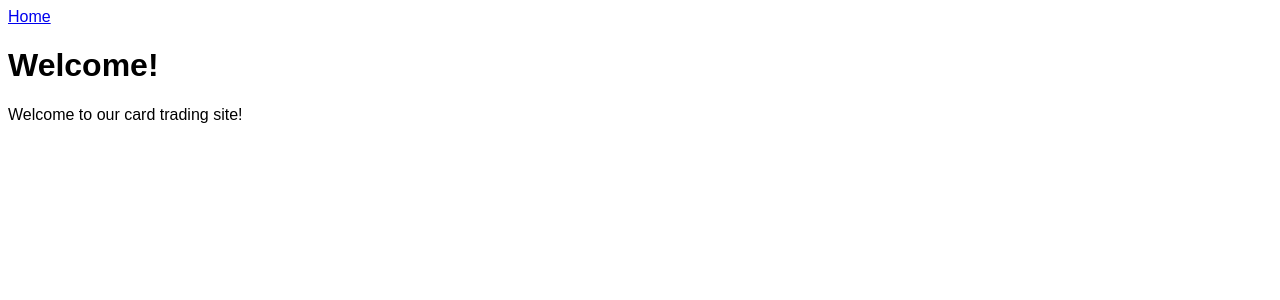
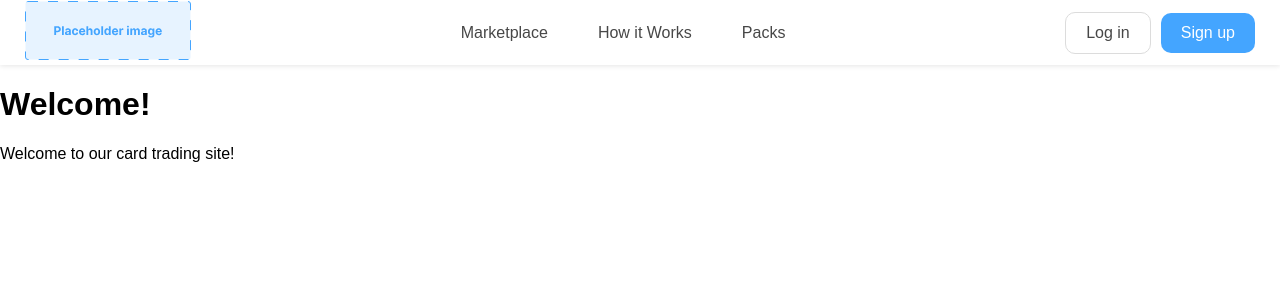
Before and after one commit to 23640118/AgileWebDev, a Flask app: page / in a window 1280 px wide. Shown: the top 300 px of the page. Run offline with Flask 3, Linux system fonts and the light colour scheme.

Commit message:
header template and page routing

```diff
--- a/app/routes.py
+++ b/app/routes.py
@@ -5,3 +5,19 @@ from app import app
 @app.route('/index')
 def index():
     return render_template('index.html', title='Home')
+
+@app.route('/how_it_works')
+def rules():
+    return render_template('rules.html', title='How it works')
+
+@app.route('/packs')
+def packs():
+    return render_template('packs.html', title='Packs')
+
+@app.route('/login')
+def login():
+    return render_template('login.html', title='Log in')
+
+@app.route('/signup')
+def signup():
+    return render_template('signup.html', title='Sign up')
--- a/app/static/css/style.css
+++ b/app/static/css/style.css
@@ -1,3 +1,79 @@
 * {
     font-family: Arial, Helvetica, sans-serif;
 }
+
+body {
+    padding: 0px;
+    margin: 0px;
+}
+
+#header {
+    height: 65px;
+    background-color: rgb(255, 255, 255);
+    box-shadow: 0 1px 5px rgba(0, 0, 0, 0.1);
+    display: flex;
+    flex-direction: row;
+    align-items: center;
+    justify-content: space-between;
+    padding: 0px 25px;
+}
+
+
+#nav{
+    height: 100%;
+    display: flex;
+    flex-direction: row;
+    list-style-type: none;
+    margin: 0px;
+    align-items: center;
+}
+
+.nav-btn {
+    height: 100%;
+    color: rgb(71, 71, 71);
+    text-decoration: none;
+    padding: 0px 20px;
+    margin: 0px 5px;
+    align-content: center;
+}
+
+.nav-btn:hover {
+    background-color: rgb(248, 248, 248);
+}
+
+.nav-btn:active {
+    text-decoration: none;
+    color: rgb(71, 71, 71);
+}
+
+#auth{
+    display: flex;
+    flex-direction: row;
+    list-style-type: none;
+    margin: 0px;
+    align-items: center;
+}
+
+.btn {
+    text-decoration: none;
+    height: 40px;
+    border-radius: 10px;
+    font-weight:400;
+    font-size: 16px;
+    padding: 0px 20px;
+    align-content: center;
+}
+
+.primary-btn {
+    border: 1px solid rgb(220 220 220);
+    color: rgb(71, 71, 71);
+}
+
+.secondary-btn {
+    color: white;
+    background-color: rgb(68 165 255);
+}
+
+#auth .btn {
+    margin-left: 10px;
+}
--- a/app/templates/base.html
+++ b/app/templates/base.html
@@ -11,7 +11,20 @@
     </head>
     <body>
         <div id="header">
-            <a href="/index">Home</a>
+            <a href="/index"><img src="../static/img/logo.svg"></a>
+
+            <div id="nav">
+                <a href="/index" class="nav-btn">Marketplace</a>
+                <a href="/how_it_works" class="nav-btn">How it Works</a>
+                <a href="/packs" class="nav-btn">Packs</a>
+
+            </div>
+
+            <div id="auth">
+                <a href="/login" class="btn primary-btn">Log in</a>
+                <a href="/signup" class="btn secondary-btn">Sign up</a>
+            </div>
+
         </div>
         {% block content %}{% endblock %}
     </body>
```
Also changed, not shown: app/templates/login.html (added, +9 -0 lines), app/templates/packs.html (added, +9 -0 lines), app/templates/rules.html (added, +7 -0 lines), app/templates/signup.html (added, +9 -0 lines), app/static/img/logo.svg (added), 1 other file.
